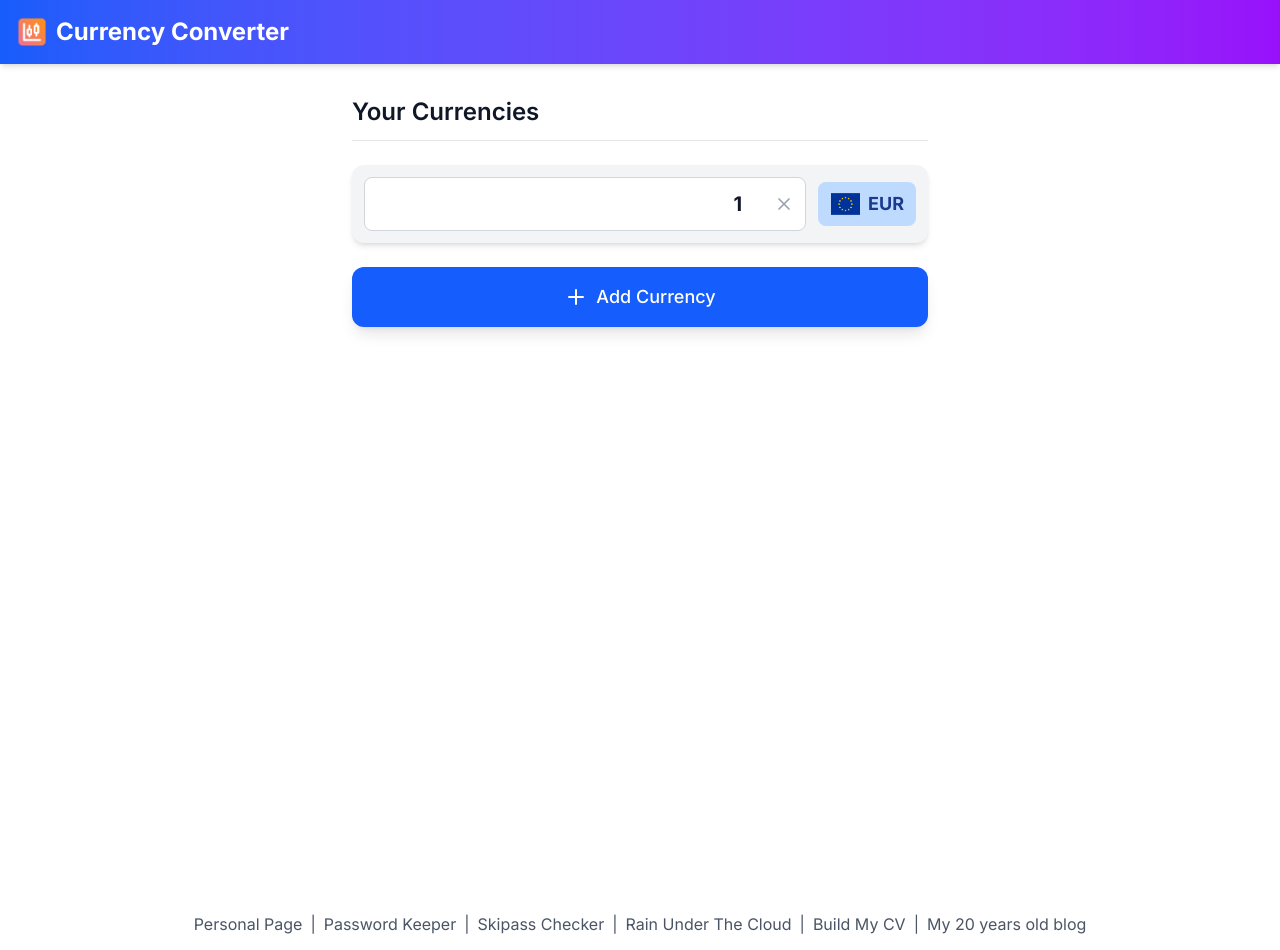
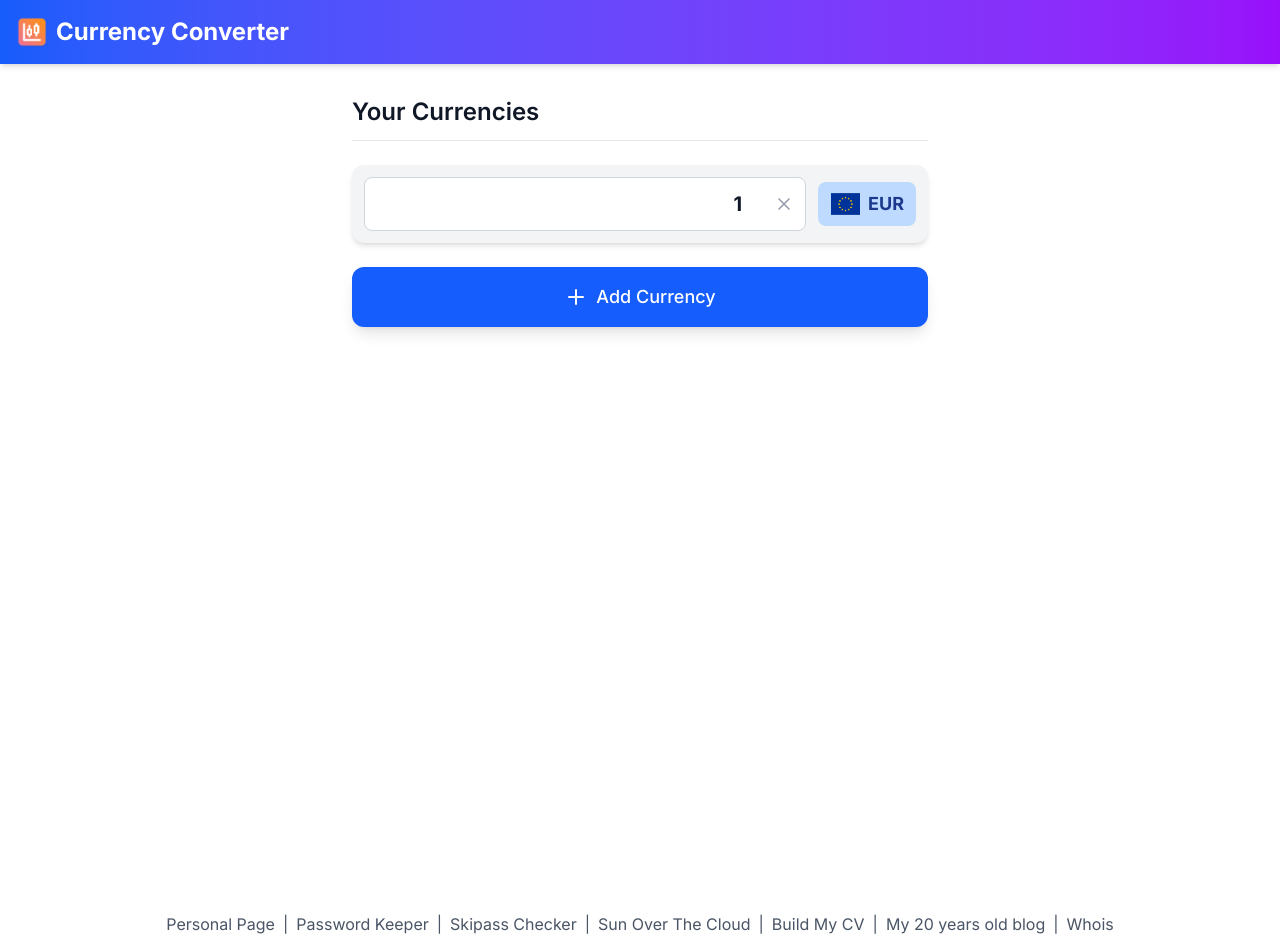
Before and after one commit to louisvolant/currency-converter, a Next.js app in the folder frontend/: page / in a window 1280 px wide. Shown: the top 950 px of the page. Built offline with nearby package versions, Linux system fonts and the light colour scheme; no server answers.

Commit message:
Updated Links

```diff
--- a/frontend/app/links.ts
+++ b/frontend/app/links.ts
@@ -12,7 +12,8 @@ export const externalLinks: LinkItem[] = [
   { label: 'Personal Page', href: 'https://www.louisvolant.com' },
   { label: 'Password Keeper', href: 'https://www.securaised.net' },
   { label: 'Skipass Checker', href: 'https://skipass-earlybird-checker.louisvolant.com' },
-  { label: 'Rain Under The Cloud', href: 'https://rainunderthe.cloud' },
+  { label: 'Sun Over The Cloud', href: 'https://sunoverthe.cloud' },
   { label: 'Build My CV', href: 'https://buildmycv.net' },
   { label: 'My 20 years old blog', href: 'https://www.abricocotier.fr' },
+  { label: 'Whois', href: 'https://whois-js.vercel.app/' },
 ];
```
